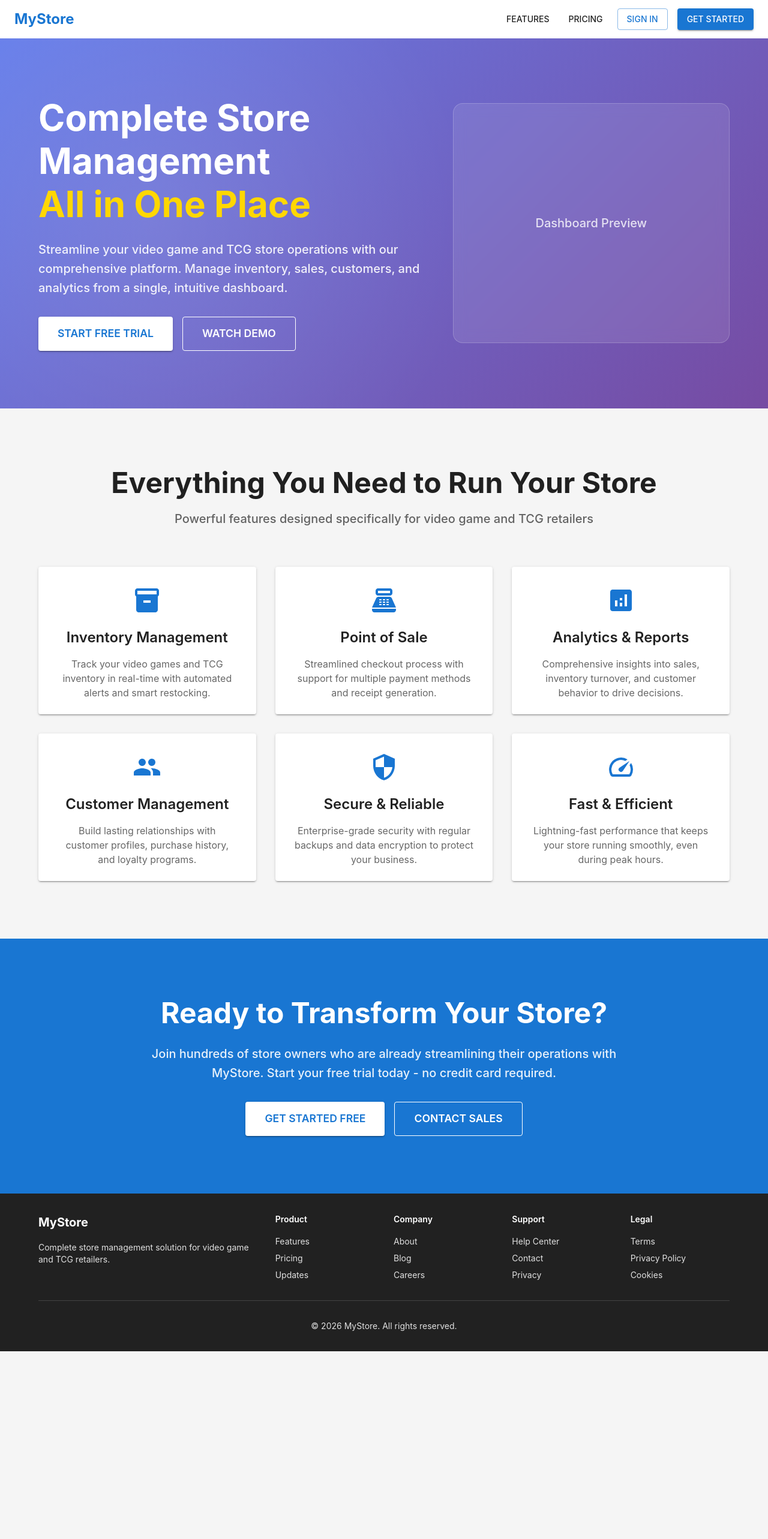
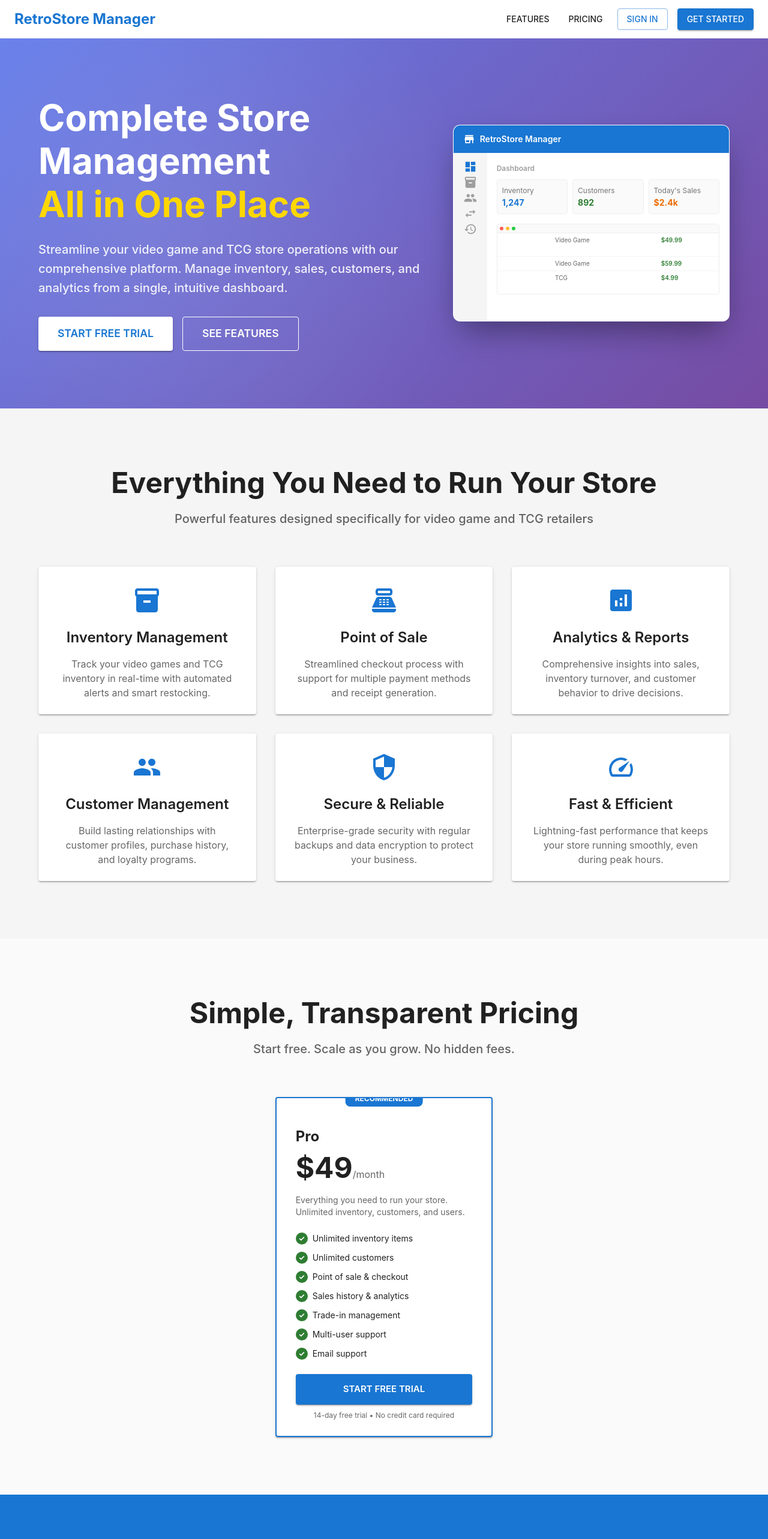
Before and after one commit to retrostoremanager/web-mystore, a React (Vite) app: page / in a window 1280 px wide. Shown: the top 2566 px of the page at 60% size. Before the commit the page ends 2253 px from the top, so only its background shows below. Built offline with nearby package versions, Linux system fonts and the light colour scheme; no server answers.

Commit message:
Polish landing page: fix links, add dashboard mockup, pricing section, and RetroStore Manager branding
Co-authored-by: Samuel Branham <sbranham314@users.noreply.github.com>

```diff
--- a/index.html
+++ b/index.html
@@ -4,7 +4,7 @@
     <meta charset="UTF-8" />
     <link rel="icon" type="image/svg+xml" href="/favicon.svg" />
     <meta name="viewport" content="width=device-width, initial-scale=1.0" />
-    <title>MyStore - Complete Store Management Solution</title>
+    <title>RetroStore Manager - Complete Store Management for Video Game & TCG Retailers</title>
   </head>
   <body>
     <div id="root"></div>
--- a/src/components/LandingPage.jsx
+++ b/src/components/LandingPage.jsx
@@ -1,3 +1,4 @@
+import { useRef } from 'react';
 import {
   Box,
   Container,
@@ -19,13 +20,25 @@ import {
   People,
   Security,
   Speed,
+  Dashboard as DashboardIcon,
+  Store,
+  SwapHoriz,
+  History,
 } from '@mui/icons-material';
 import { useNavigate } from 'react-router-dom';
+
+const CONTACT_EMAIL = 'contact@retrostoremanager.com';
 
 const LandingPage = () => {
   const theme = useTheme();
   const isMobile = useMediaQuery(theme.breakpoints.down('md'));
   const navigate = useNavigate();
+  const featuresRef = useRef(null);
+  const pricingRef = useRef(null);
+
+  const scrollTo = (ref) => {
+    ref?.current?.scrollIntoView({ behavior: 'smooth' });
+  };
 
   const features = [
     {
@@ -65,14 +78,19 @@ const LandingPage = () => {
       {/* Navigation Bar */}
       <AppBar position="sticky" elevation={0} sx={{ bgcolor: 'background.paper', color: 'text.primary' }}>
         <Toolbar>
-          <Typography variant="h5" component="div" sx={{ flexGrow: 1, fontWeight: 700, color: 'primary.main' }}>
-            MyStore
+          <Typography
+            variant="h5"
+            component="div"
+            sx={{ flexGrow: 1, fontWeight: 700, color: 'primary.main', cursor: 'pointer' }}
+            onClick={() => navigate('/')}
+          >
+            RetroStore Manager
           </Typography>
           <Stack direction="row" spacing={2}>
-            <Button color="inherit" sx={{ display: { xs: 'none', sm: 'block' } }}>
+            <Button color="inherit" sx={{ display: { xs: 'none', sm: 'block' } }} onClick={() => scrollTo(featuresRef)}>
               Features
             </Button>
-            <Button color="inherit" sx={{ display: { xs: 'none', sm: 'block' } }}>
+            <Button color="inherit" sx={{ display: { xs: 'none', sm: 'block' } }} onClick={() => scrollTo(pricingRef)}>
               Pricing
             </Button>
             <Button variant="outlined" color="primary" onClick={() => navigate('/login')}>
@@ -150,6 +168,7 @@ const LandingPage = () => {
                 <Button
                   variant="outlined"
                   size="large"
+                  onClick={() => scrollTo(featuresRef)}
                   sx={{
                     borderColor: 'white',
                     color: 'white',
@@ -163,7 +182,7 @@ const LandingPage = () => {
                     },
                   }}
                 >
-                  Watch Demo
+                  See Features
                 </Button>
               </Stack>
             </Grid>
@@ -176,23 +195,124 @@ const LandingPage = () => {
                   minHeight: { xs: 300, md: 400 },
                 }}
               >
+                {/* Dashboard Mockup - CSS only, no external images */}
                 <Box
                   sx={{
                     width: '100%',
-                    maxWidth: 500,
-                    height: 400,
-                    bgcolor: 'rgba(255,255,255,0.1)',
-                    borderRadius: 4,
-                    backdropFilter: 'blur(10px)',
+                    maxWidth: 480,
+                    borderRadius: 3,
+                    overflow: 'hidden',
+                    boxShadow: '0 25px 50px -12px rgba(0, 0, 0, 0.4)',
                     border: '1px solid rgba(255,255,255,0.2)',
-                    display: 'flex',
-                    alignItems: 'center',
-                    justifyContent: 'center',
+                    bgcolor: 'background.paper',
                   }}
                 >
-                  <Typography variant="h6" sx={{ opacity: 0.8 }}>
-                    Dashboard Preview
-                  </Typography>
+                  {/* Mock app bar */}
+                  <Box
+                    sx={{
+                      display: 'flex',
+                      alignItems: 'center',
+                      gap: 1,
+                      px: 2,
+                      py: 1.5,
+                      bgcolor: 'primary.main',
+                      color: 'white',
+                    }}
+                  >
+                    <Store sx={{ fontSize: 20 }} />
+                    <Typography variant="subtitle2" sx={{ fontWeight: 600 }}>
+                      RetroStore Manager
+                    </Typography>
+                  </Box>
+                  <Box sx={{ display: 'flex', minHeight: 280 }}>
+                    {/* Mock sidebar */}
+                    <Box
+                      sx={{
+                        width: 56,
+                        bgcolor: 'grey.100',
+                        display: 'flex',
+                        flexDirection: 'column',
+                        alignItems: 'center',
+                        py: 1.5,
+                        gap: 0.5,
+                      }}
+                    >
+                      <DashboardIcon sx={{ fontSize: 22, color: 'primary.main' }} />
+                      <Inventory sx={{ fontSize: 22, color: 'grey.500' }} />
+                      <People sx={{ fontSize: 22, color: 'grey.500' }} />
+                      <SwapHoriz sx={{ fontSize: 22, color: 'grey.500' }} />
+                      <History sx={{ fontSize: 22, color: 'grey.500' }} />
+                    </Box>
+                    {/* Mock main content */}
+                    <Box sx={{ flex: 1, p: 2 }}>
+                      <Typography variant="caption" sx={{ color: 'grey.500', fontWeight: 600, mb: 1, display: 'block' }}>
+                        Dashboard
+                      </Typography>
+                      <Grid container spacing={1} sx={{ mb: 2 }}>
+                        {[
+                          { label: 'Inventory', value: '1,247', color: '#1976d2' },
+                          { label: 'Customers', value: '892', color: '#2e7d32' },
+                          { label: "Today's Sales", value: '$2.4k', color: '#ed6c02' },
+                        ].map((stat, i) => (
+                          <Grid item xs={4} key={i}>
+                            <Box
+                              sx={{
+                                p: 1,
+                                borderRadius: 1,
+                                bgcolor: 'grey.50',
+                                border: '1px solid',
+                                borderColor: 'grey.200',
+                              }}
+                            >
+                              <Typography variant="caption" sx={{ color: 'grey.600', display: 'block' }}>
+                                {stat.label}
+                              </Typography>
+                              <Typography variant="body2" sx={{ fontWeight: 700, color: stat.color }}>
+                                {stat.value}
+                              </Typography>
+                            </Box>
+                          </Grid>
+                        ))}
+                      </Grid>
+                      <Box
+                        sx={{
+                          border: '1px solid',
+                          borderColor: 'grey.200',
+                          borderRadius: 1,
+                          overflow: 'hidden',
+                        }}
+                      >
+                        <Box sx={{ display: 'flex', gap: 0.5, p: 0.5, bgcolor: 'grey.50', borderBottom: '1px solid', borderColor: 'grey.200' }}>
+                          <Box sx={{ width: 6, height: 6, borderRadius: '50%', bgcolor: '#ff5f56' }} />
+                          <Box sx={{ width: 6, height: 6, borderRadius: '50%', bgcolor: '#ffbd2e' }} />
+                          <Box sx={{ width: 6, height: 6, borderRadius: '50%', bgcolor: '#27ca40' }} />
+                        </Box>
+                        {[
+                          ['The Legend of Zelda', 'Video Game', '12', '$49.99'],
+                          ['Pokémon Scarlet', 'Video Game', '8', '$59.99'],
+                          ['Magic: The Gathering Booster', 'TCG', '24', '$4.99'],
+                        ].map((row, i) => (
+                          <Box
+                            key={i}
+                            sx={{
+                              display: 'flex',
+                              fontSize: '10px',
+                              py: 0.5,
+                              px: 1,
+                              borderBottom: i < 2 ? '1px solid' : 'none',
+                              borderColor: 'grey.100',
+                              '& > *': { flex: 1 },
+                            }}
+                          >
+                            <span style={{ fontWeight: 500 }}>{row[0]}</span>
+                            <span style={{ color: '#666' }}>{row[1]}</span>
+                            <span>{row[2]}</span>
+                            <span style={{ color: '#2e7d32', fontWeight: 600 }}>{row[3]}</span>
+                          </Box>
+                        ))}
+                      </Box>
+                    </Box>
+                  </Box>
                 </Box>
               </Box>
             </Grid>
@@ -201,7 +321,7 @@ const LandingPage = () => {
       </Box>
 
       {/* Features Section */}
-      <Container maxWidth="lg" sx={{ py: { xs: 8, md: 12 } }}>
+      <Container ref={featuresRef} maxWidth="lg" sx={{ py: { xs: 8, md: 12 }, scrollMarginTop: 80 }}>
         <Box sx={{ textAlign: 'center', mb: 8 }}>
           <Typography variant="h3" component="h2" gutterBottom sx={{ fontWeight: 700, mb: 2 }}>
             Everything You Need to Run Your Store
@@ -240,6 +360,92 @@ const LandingPage = () => {
         </Grid>
       </Container>
 
+      {/* Pricing Section */}
+      <Box ref={pricingRef} sx={{ bgcolor: 'grey.50', py: { xs: 8, md: 12 }, scrollMarginTop: 80 }}>
+        <Container maxWidth="lg">
+          <Box sx={{ textAlign: 'center', mb: 8 }}>
+            <Typography variant="h3" component="h2" gutterBottom sx={{ fontWeight: 700, mb: 2 }}>
+              Simple, Transparent Pricing
+            </Typography>
+            <Typography variant="h6" color="text.secondary" sx={{ maxWidth: 600, mx: 'auto' }}>
+              Start free. Scale as you grow. No hidden fees.
+            </Typography>
+          </Box>
+
+          <Grid container justifyContent="center" spacing={4}>
+            <Grid item xs={12} md={6} lg={4}>
+              <Card
+                elevation={2}
+                sx={{
+                  height: '100%',
+                  display: 'flex',
+                  flexDirection: 'column',
+                  border: '2px solid',
+                  borderColor: 'primary.main',
+                  position: 'relative',
+                }}
+              >
+                <Box
+                  sx={{
+                    position: 'absolute',
+                    top: -12,
+                    left: '50%',
+                    transform: 'translateX(-50%)',
+                    bgcolor: 'primary.main',
+                    color: 'white',
+                    px: 2,
+                    py: 0.5,
+                    borderRadius: 2,
+                    fontSize: '0.75rem',
+                    fontWeight: 700,
+                  }}
+                >
+                  RECOMMENDED
+                </Box>
+                <CardContent sx={{ p: 4, flex: 1, display: 'flex', flexDirection: 'column' }}>
+                  <Typography variant="h5" gutterBottom sx={{ fontWeight: 700, mt: 2 }}>
+                    Pro
+                  </Typography>
+                  <Box sx={{ mb: 2 }}>
+                    <Typography component="span" variant="h3" sx={{ fontWeight: 700 }}>
+                      $49
+                    </Typography>
+                    <Typography component="span" color="text.secondary">
+                      /month
+                    </Typography>
+                  </Box>
+                  <Typography variant="body2" color="text.secondary" sx={{ mb: 3 }}>
+                    Everything you need to run your store. Unlimited inventory, customers, and users.
+                  </Typography>
+                  <Stack spacing={1.5} sx={{ mb: 3, flex: 1 }}>
+                    {['Unlimited inventory items', 'Unlimited customers', 'Point of sale & checkout', 'Sales history & analytics', 'Trade-in management', 'Multi-user support', 'Email support'].map((item, i) => (
+                      <Box key={i} sx={{ display: 'flex', alignItems: 'center', gap: 1 }}>
+                        <Box sx={{ width: 20, height: 20, borderRadius: '50%', bgcolor: 'success.main', display: 'flex', alignItems: 'center', justifyContent: 'center' }}>
+                          <Typography variant="caption" sx={{ color: 'white', fontWeight: 700 }}>✓</Typography>
+                        </Box>
+                        <Typography variant="body2">{item}</Typography>
+                      </Box>
+                    ))}
+                  </Stack>
+                  <Button
+                    variant="contained"
+                    size="large"
+                    fullWidth
+                    onClick={() => navigate('/signup')}
+                    sx={{ py: 1.5, fontWeight: 600 }}
+                  >
+                    Start Free Trial
+                  </Button>
+                  <Typography variant="caption" color="text.secondary" sx={{ display: 'block', textAlign: 'center', mt: 1 }}>
+                    14-day free trial • No credit card required
+                  </Typography>
+                </CardContent>
+              </Card>
+            </Grid>
+          </Grid>
+        </Container>
+      </Box>
+
       {/* CTA Section */}
       <Box
         sx={{
@@ -253,8 +459,8 @@ const LandingPage = () => {
             Ready to Transform Your Store?
           </Typography>
           <Typography variant="h6" sx={{ mb: 4, opacity: 0.9 }}>
-            Join hundreds of store owners who are already streamlining their operations
-            with MyStore. Start your free trial today - no credit card required.
+            Join store owners who are already streamlining their operations
+            with RetroStore Manager. Start your free trial today — no credit card required.
           </Typography>
           <Stack direction={{ xs: 'column', sm: 'row' }} spacing={2} justifyContent="center">
             <Button
@@ -278,6 +484,8 @@ const LandingPage = () => {
             <Button
               variant="outlined"
               size="large"
+              component="a"
+              href={`mailto:${CONTACT_EMAIL}?subject=RetroStore Manager - Sales Inquiry`}
               sx={{
                 borderColor: 'white',
                 color: 'white',
@@ -300,83 +508,83 @@ const LandingPage = () => {
       {/* Footer */}
       <Box sx={{ bgcolor: 'grey.900', color: 'grey.300', py: 4 }}>
         <Container maxWidth="lg">
-          <Grid container spacing={4}>
-            <Grid item xs={12} md={4}>
+          <Grid container spacing={4} alignItems="center">
+            <Grid item xs={12} md={6}>
               <Typography variant="h6" sx={{ mb: 2, color: 'white', fontWeight: 700 }}>
-                MyStore
+                RetroStore Manager
               </Typography>
               <Typography variant="body2">
                 Complete store management solution for video game and TCG retailers.
               </Typography>
             </Grid>
-            <Grid item xs={12} md={2}>
-              <Typography variant="subtitle2" sx={{ mb: 2, color: 'white', fontWeight: 600 }}>
-                Product
-              </Typography>
-              <Stack spacing={1}>
-                <Typography variant="body2" sx={{ cursor: 'pointer', '&:hover': { color: 'white' } }}>
+            <Grid item xs={12} md={6}>
+              <Stack direction="row" spacing={3} justifyContent={{ md: 'flex-end' }} flexWrap="wrap" useFlexGap>
+                <Typography
+                  variant="body2"
+                  component="button"
+                  onClick={() => scrollTo(featuresRef)}
+                  sx={{
+                    cursor: 'pointer',
+                    border: 'none',
+                    background: 'none',
+                    color: 'inherit',
+                    p: 0,
+                    font: 'inherit',
+                    '&:hover': { color: 'white' },
+                  }}
+                >
                   Features
                 </Typography>
-                <Typography variant="body2" sx={{ cursor: 'pointer', '&:hover': { color: 'white' } }}>
+                <Typography
+                  variant="body2"
+                  component="button"
+                  onClick={() => scrollTo(pricingRef)}
+                  sx={{
+                    cursor: 'pointer',
+                    border: 'none',
+                    background: 'none',
+                    color: 'inherit',
+                    p: 0,
+                    font: 'inherit',
+                    '&:hover': { color: 'white' },
+                  }}
+                >
                   Pricing
                 </Typography>
-                <Typography variant="body2" sx={{ cursor: 'pointer', '&:hover': { color: 'white' } }}>
-                  Updates
-                </Typography>
-              </Stack>
-            </Grid>
-            <Grid item xs={12} md={2}>
-              <Typography variant="subtitle2" sx={{ mb: 2, color: 'white', fontWeight: 600 }}>
-                Company
-              </Typography>
-              <Stack spacing={1}>
-                <Typography variant="body2" sx={{ cursor: 'pointer', '&:hover': { color: 'white' } }}>
-                  About
-                </Typography>
-                <Typography variant="body2" sx={{ cursor: 'pointer', '&:hover': { color: 'white' } }}>
-                  Blog
-                </Typography>
-                <Typography variant="body2" sx={{ cursor: 'pointer', '&:hover': { color: 'white' } }}>
-                  Careers
-                </Typography>
-              </Stack>
-            </Grid>
-            <Grid item xs={12} md={2}>
-              <Typography variant="subtitle2" sx={{ mb: 2, color: 'white', fontWeight: 600 }}>
-                Support
-              </Typography>
-              <Stack spacing={1}>
-                <Typography variant="body2" sx={{ cursor: 'pointer', '&:hover': { color: 'white' } }}>
-                  Help Center
-                </Typography>
-                <Typography variant="body2" sx={{ cursor: 'pointer', '&:hover': { color: 'white' } }}>
+                <Typography
+                  variant="body2"
+                  component="a"
+                  href={`mailto:${CONTACT_EMAIL}`}
+                  sx={{
+                    color: 'inherit',
+                    textDecoration: 'none',
+                    '&:hover': { color: 'white' },
+                  }}
+                >
                   Contact
                 </Typography>
-                <Typography variant="body2" sx={{ cursor: 'pointer', '&:hover': { color: 'white' } }}>
-                  Privacy
-                </Typography>
-              </Stack>
-            </Grid>
-            <Grid item xs={12} md={2}>
-              <Typography variant="subtitle2" sx={{ mb: 2, color: 'white', fontWeight: 600 }}>
-                Legal
-              </Typography>
-              <Stack spacing={1}>
-                <Typography variant="body2" sx={{ cursor: 'pointer', '&:hover': { color: 'white' } }}>
-                  Terms
-                </Typography>
-                <Typography variant="body2" sx={{ cursor: 'pointer', '&:hover': { color: 'white' } }}>
-                  Privacy Policy
-                </Typography>
-                <Typography variant="body2" sx={{ cursor: 'pointer', '&:hover': { color: 'white' } }}>
-                  Cookies
+                <Typography
+                  variant="body2"
+                  component="button"
+                  onClick={() => navigate('/signup')}
+                  sx={{
+                    cursor: 'pointer',
+                    border: 'none',
+                    background: 'none',
+                    color: 'inherit',
+                    p: 0,
+                    font: 'inherit',
+                    '&:hover': { color: 'white' },
+                  }}
+                >
+                  Sign Up
                 </Typography>
               </Stack>
             </Grid>
           </Grid>
           <Box sx={{ mt: 4, pt: 4, borderTop: '1px solid', borderColor: 'grey.800', textAlign: 'center' }}>
             <Typography variant="body2">
-              © {new Date().getFullYear()} MyStore. All rights reserved.
+              © {new Date().getFullYear()} RetroStore Manager. All rights reserved.
             </Typography>
           </Box>
         </Container>
```
